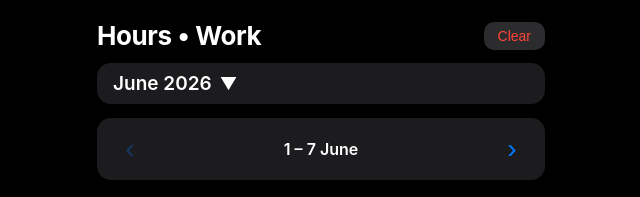
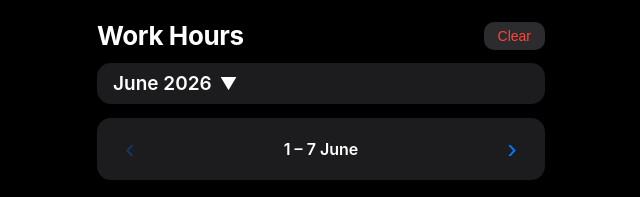
Before and after one commit to BergerAndrey/hours_tracker, a plain HTML site: page index.html in a window 1280 px wide. Shown: the top 197 px of the page, 319-959 px from the left. Drawn offline with Linux system fonts and the light colour scheme.

Commit message:
index.html

```diff
--- a/index.html
+++ b/index.html
@@ -7,7 +7,7 @@
     <meta name="apple-mobile-web-app-status-bar-style" content="black-translucent">
     <meta name="theme-color" content="#000000">
     <link rel="manifest" href="manifest.json">
-    <title>Hours • Work</title>
+    <title>Work Hours</title>
     <style>
         :root {
             --bg: #000000;
@@ -383,7 +383,7 @@
     <div class="container">
         <!-- Заголовок -->
         <div class="app-header">
-            <div class="app-title">Hours • Work</div>
+            <div class="app-title">Work Hours</div>
             <button class="clear-btn" id="clear-btn">Clear</button>
         </div>
 
```
